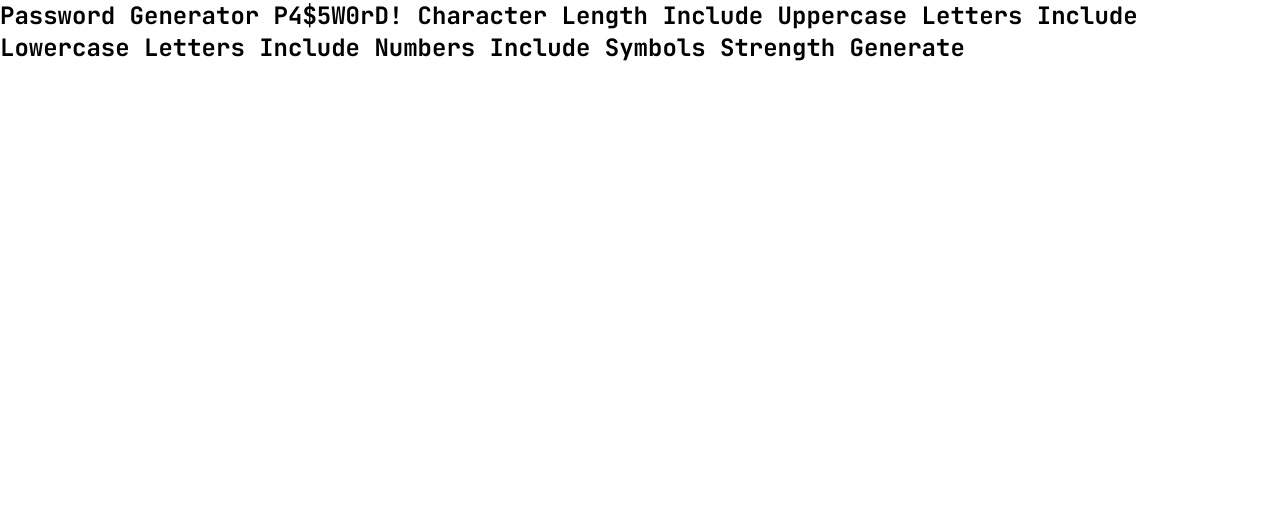
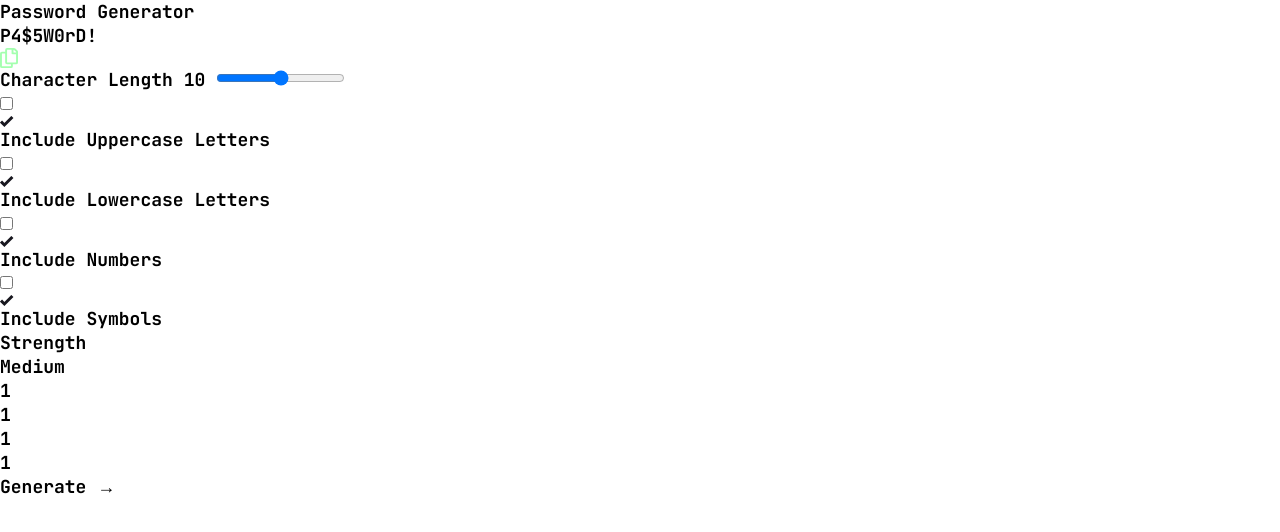
Before and after one commit to mihai3636/2025--password-generator-app, a plain HTML site: page index.html in a window 1280 px wide. Drawn offline with Linux system fonts and the light colour scheme.

Commit message:
Add html skel

```diff
--- a/index.html
+++ b/index.html
@@ -24,7 +24,89 @@
     <title>Password generator app</title>
   </head>
   <body>
-    Password Generator P4$5W0rD! Character Length Include Uppercase Letters
-    Include Lowercase Letters Include Numbers Include Symbols Strength Generate
+    <h1 class="title">Password Generator</h1>
+    <main class="generator">
+      <div class="generator-result">
+        <h2 class="pwd">P4$5W0rD!</h2>
+        <img
+          src="./assets/images/icon-copy.svg"
+          width="17.5"
+          height="20"
+          alt="Icon copy"
+        />
+      </div>
+      <div class="generator-body">
+        <div class="form-control">
+          <label class="label label-length" for="inputLength">
+            <span class="label-text">Character Length</span>
+            <span id="inputLengthResult" class="label-value" aria-live="polite"
+              >10</span
+            >
+          </label>
+          <input id="inputLength" class="pwd-range" type="range" />
+        </div>
+
+        <ul class="radios">
+          <div class="form-control form-control--checkbox">
+            <label>
+              <input id="checkUppercase" type="checkbox" />
+              <div class="checkBox">
+                <img src="./assets/images/icon-check.svg" alt="" />
+              </div>
+            </label>
+            <span class="checkbox-title">Include Uppercase Letters</span>
+          </div>
+
+          <div class="form-control form-control--checkbox">
+            <label>
+              <input id="checkLowercase" type="checkbox" />
+              <div class="checkBox">
+                <img src="./assets/images/icon-check.svg" alt="" />
+              </div>
+            </label>
+            <span class="checkbox-title">Include Lowercase Letters</span>
+          </div>
+
+          <div class="form-control form-control--checkbox">
+            <label>
+              <input id="checkNumbers" type="checkbox" />
+              <div class="checkBox">
+                <img src="./assets/images/icon-check.svg" alt="" />
+              </div>
+            </label>
+            <span class="checkbox-title">Include Numbers</span>
+          </div>
+
+          <div class="form-control form-control--checkbox">
+            <label>
+              <input id="checkSymbols" type="checkbox" />
+              <div class="checkBox">
+                <img src="./assets/images/icon-check.svg" alt="" />
+              </div>
+            </label>
+            <span class="checkbox-title">Include Symbols</span>
+          </div>
+        </ul>
+
+        <div class="pwd-str">
+          <span class="str-title">Strength</span>
+          <div class="str-result">
+            <span class="str-result-value">Medium</span>
+            <ul class="str-result-ticks">
+              <div class="block block--empty">1</div>
+              <div class="block block--empty">1</div>
+              <div class="block block--empty">1</div>
+              <div class="block block--empty">1</div>
+            </ul>
+          </div>
+        </div>
+
+        <button id="btnGenerate" class="btn" type="button">
+          Generate &rarr;
+        </button>
+      </div>
+    </main>
+    <!--
+       Strength Generate -->
   </body>
 </html>
--- a/partials/_base.scss
+++ b/partials/_base.scss
@@ -3,9 +3,9 @@
 
 body {
   font-family: var(--ff-main), sans-serif;
-  font-size: var(--fs-2);
+  font-size: var(--fs-3);
   font-weight: var(--fw-normal);
-  line-height: var(--lh-2);
+  line-height: var(--lh-3);
   letter-spacing: var(--ls-1);
 
   position: relative;
```
Also changed, not shown: styles.css.
